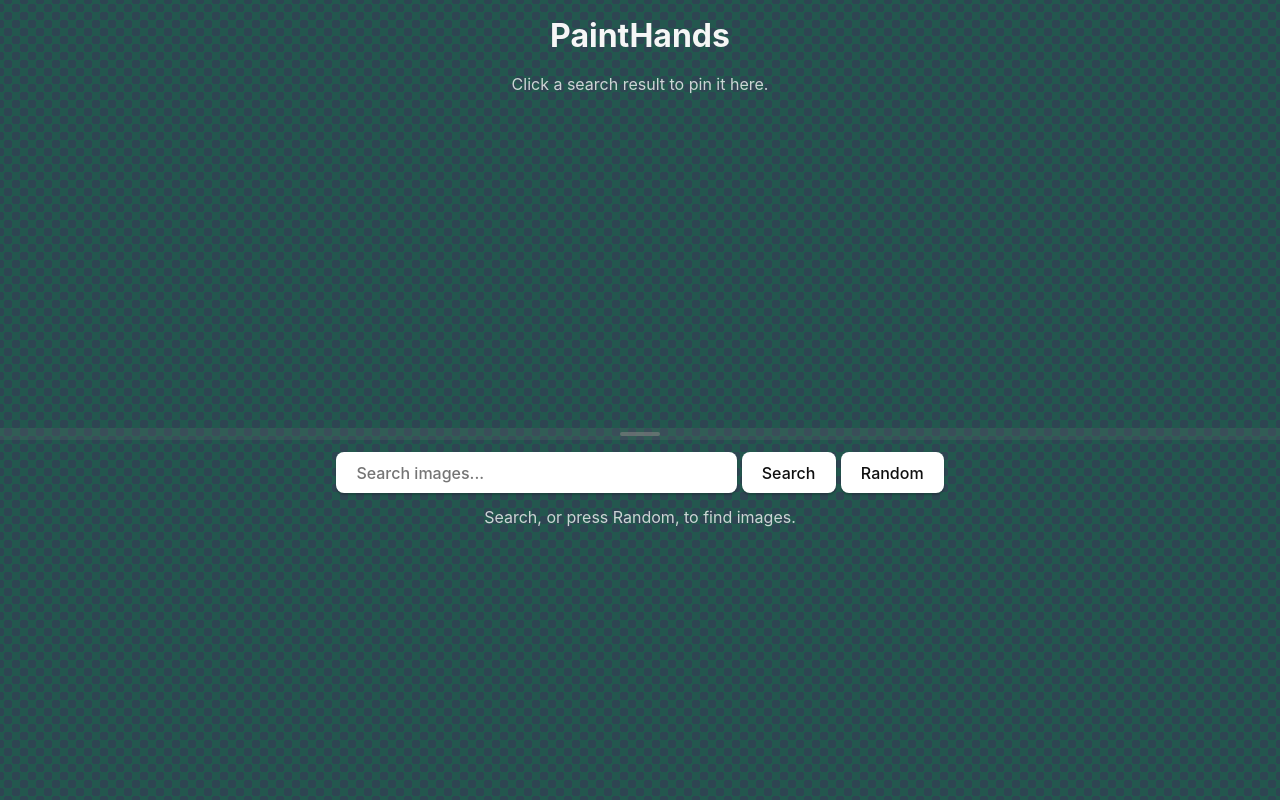
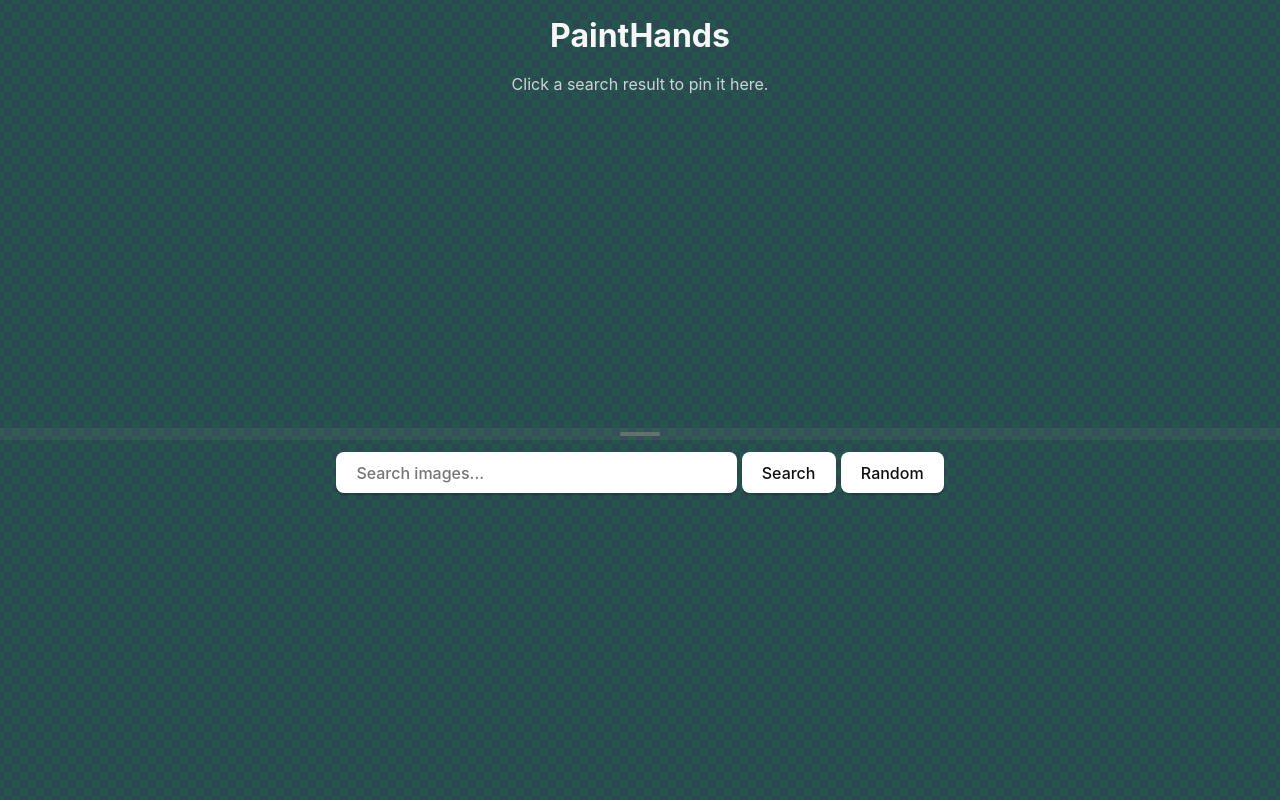
Before and after one commit to matt-wong/PaintHands-Web, a React (Vite) app: page / in a window 1280 px wide. Built offline with nearby package versions, Linux system fonts and the light colour scheme.

Commit message:
Remove text

```diff
--- a/src/SearchPanel.tsx
+++ b/src/SearchPanel.tsx
@@ -38,7 +38,7 @@ function SearchPanel({ onPin }: Props) {
 
   // Before the first search there's nothing to show, so say what to do
   const message =
-    status || (results.length ? "" : "Search, or press Random, to find images.");
+    status || (results.length ? "" : "");
 
   return (
     <section className="search-panel">
```
